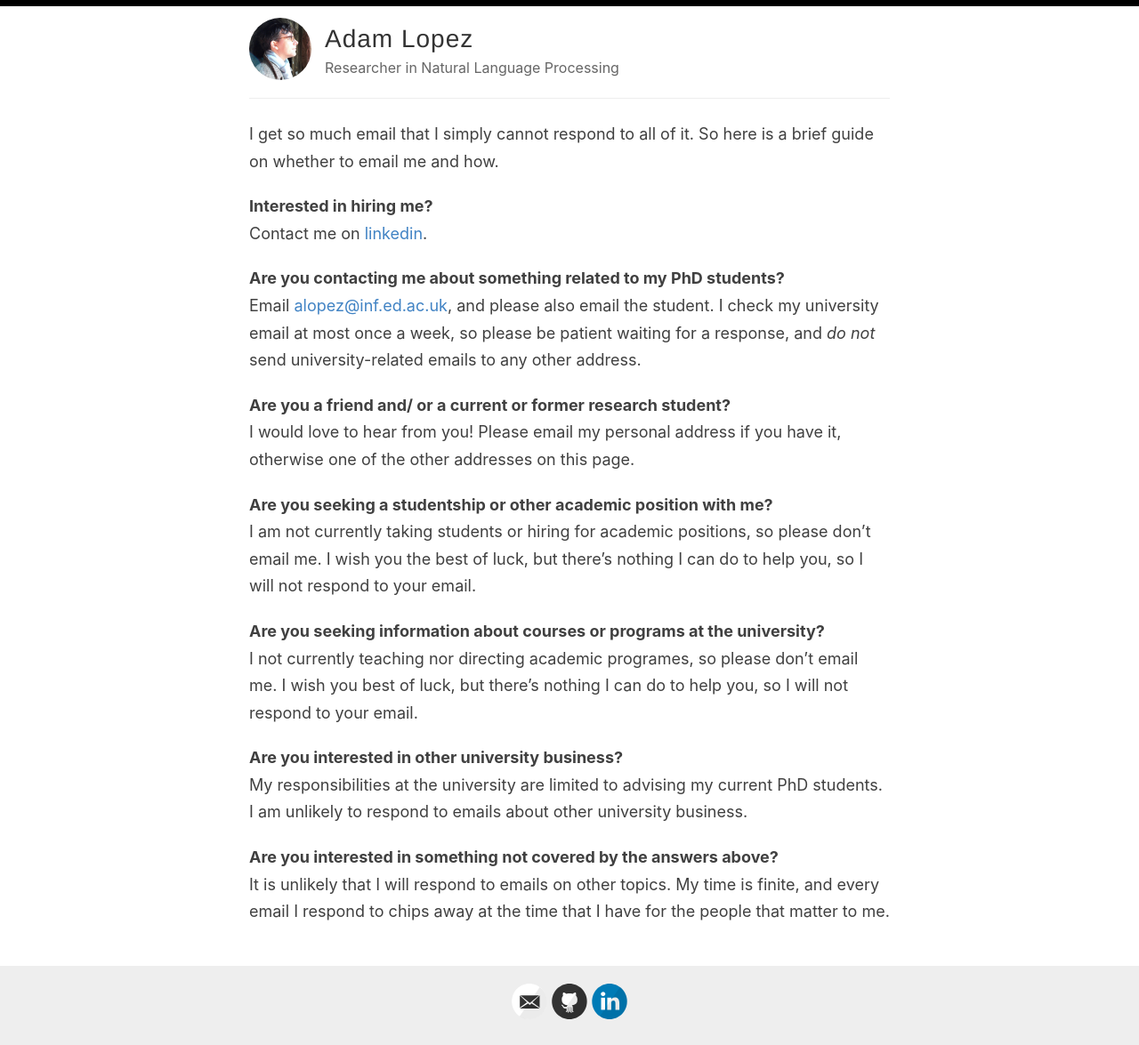
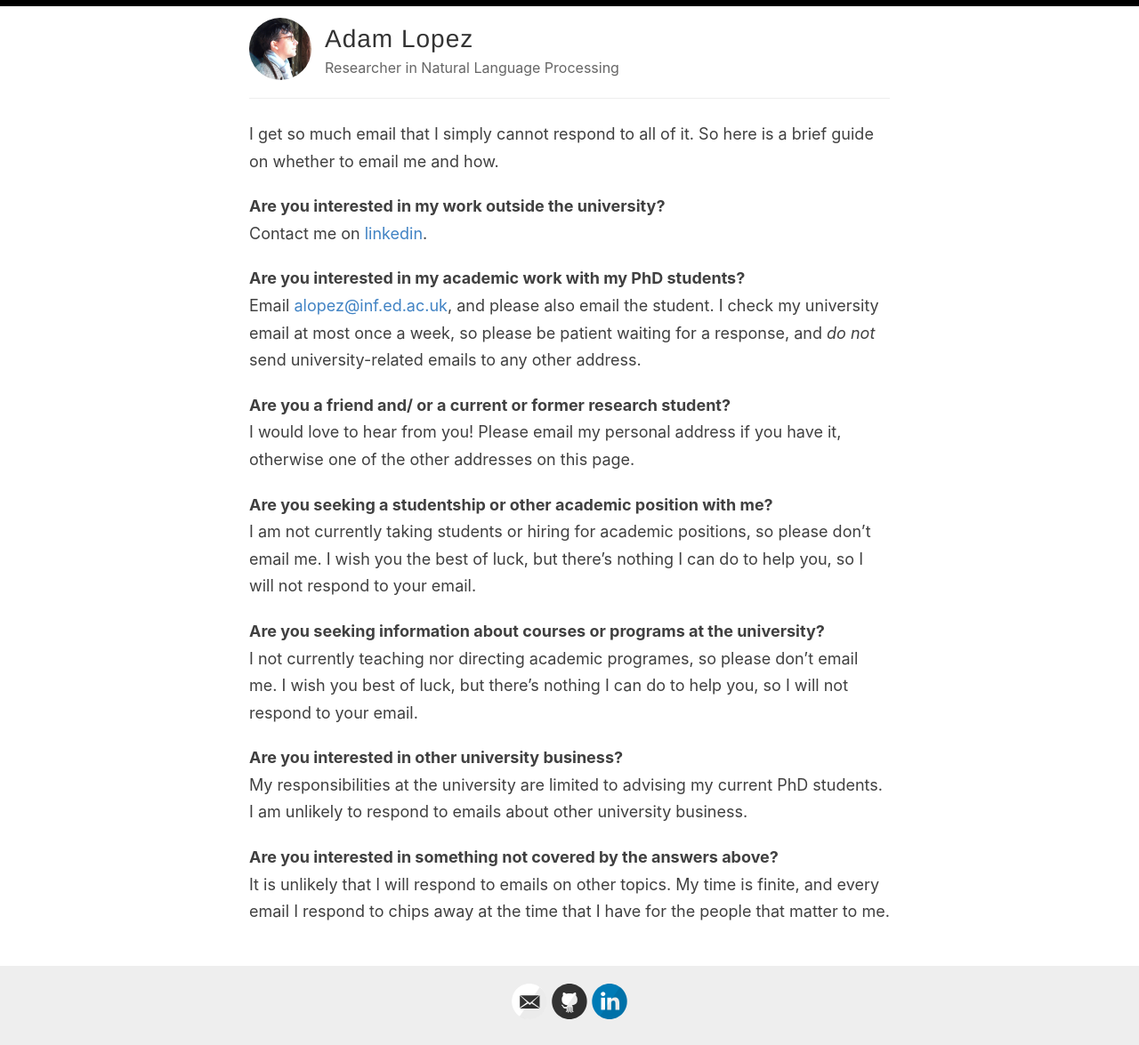
Before and after one commit to alopez/alopez.github.com, a Jekyll site: the page built from email.md, in a window 1280 px wide. Shown: the whole page at 89% size. Built offline with Jekyll 4.4.1, drawn with Linux system fonts in a browser that asks for light colours.

Commit message:
Update email.md

```diff
--- a/email.md
+++ b/email.md
@@ -4,10 +4,10 @@ layout: default
 I get so much email that I simply cannot respond to all of it. So here
 is a brief guide on whether to email me and how.
 
-Interested in hiring me?
+Are you interested in my work outside the university?
 : Contact me on [linkedin](https://www.linkedin.com/in/adam-lopez-nlp-researcher/).
 
-Are you contacting me about something related to my PhD students?
+Are you interested in my academic work with my PhD students?
 : Email <alopez@inf.ed.ac.uk>, and please also email the student.
   I check my university email at most once a week, so please be
   patient waiting for a response, and _do not_ send university-related
```
